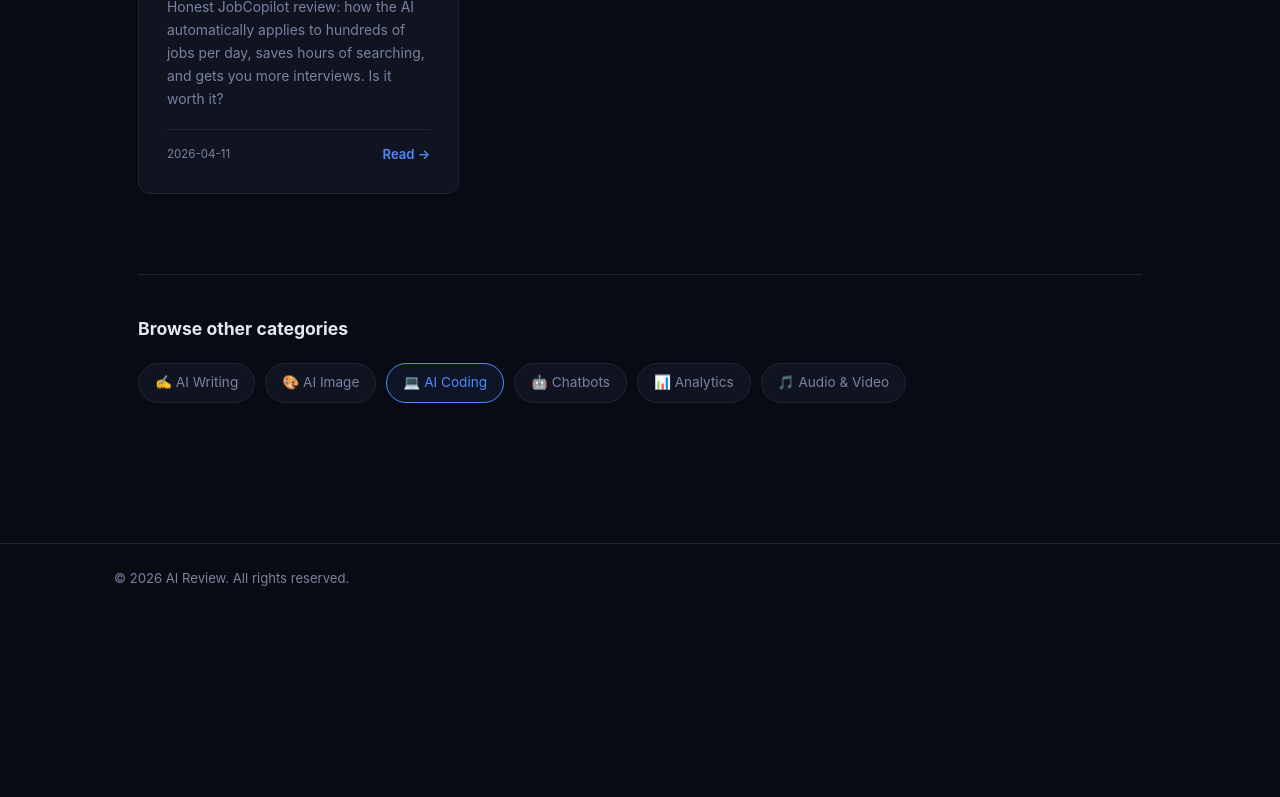
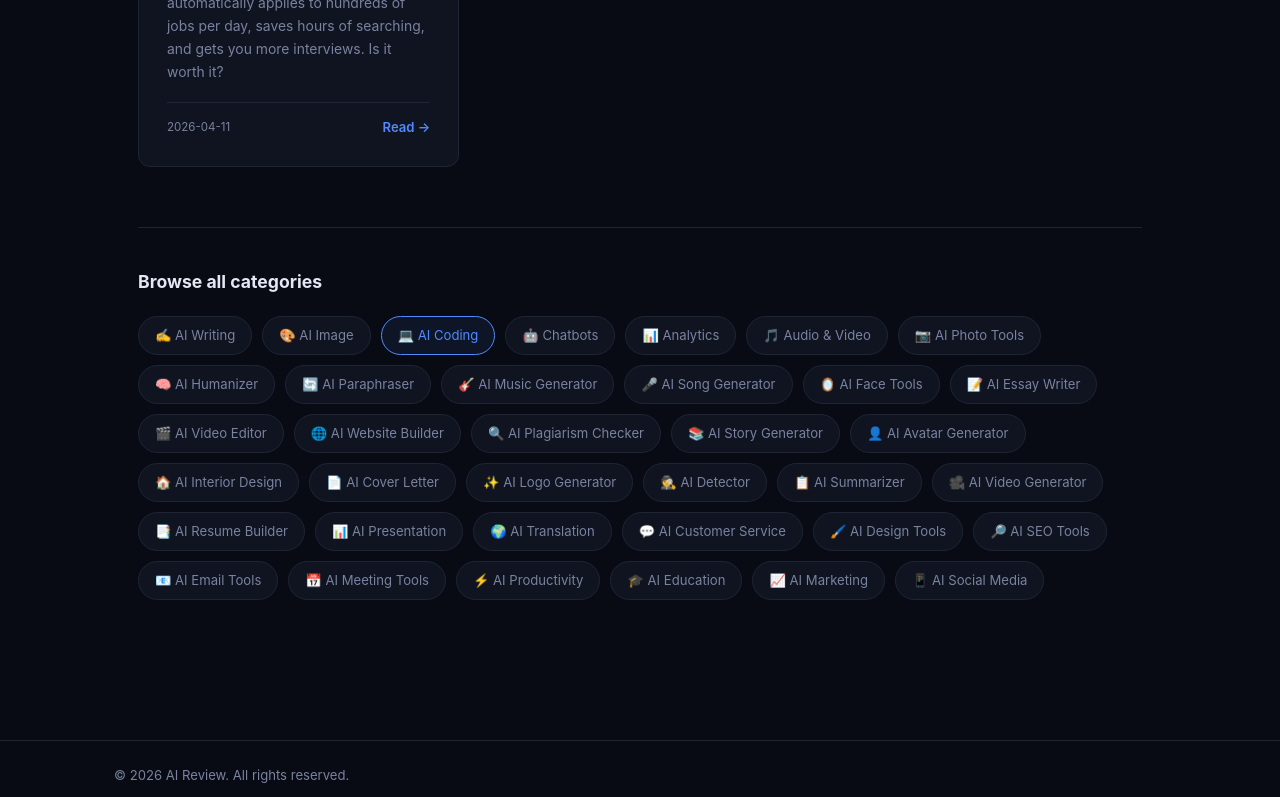
Before and after one commit to conceptsellerbills-cmyk/ai-review-tech, a Next.js app: page /category/ai-coding in a window 1280 px wide. Shown: the part 1056-1853 px from the top of the page. Before the commit the page ends 1669 px from the top, so only its background shows below. Built offline with nearby package versions, Linux system fonts and the light colour scheme.

Commit message:
feat: expand to 30 categories

```diff
--- a/app/category/[category]/page.tsx
+++ b/app/category/[category]/page.tsx
@@ -3,42 +3,44 @@ import { notFound } from 'next/navigation'
 import type { Metadata } from 'next'
 
 const CATEGORIES: Record<string, { name: string; description: string; icon: string; keywords: string[] }> = {
-  'ai-writing': {
-    name: 'AI Writing',
-    description: 'The best AI writing tools for content creators, copywriters, and marketing teams.',
-    icon: '✍️',
-    keywords: ['writing', 'content', 'copy', 'blog', 'text', 'writer'],
-  },
-  'ai-image': {
-    name: 'AI Image',
-    description: 'AI image generators, art tools, and visual content creation platforms.',
-    icon: '🎨',
-    keywords: ['image', 'art', 'photo', 'visual', 'midjourney', 'dall-e', 'stable diffusion', 'generator'],
-  },
-  'ai-coding': {
-    name: 'AI Coding',
-    description: 'AI coding assistants, code completion tools, and developer productivity tools.',
-    icon: '💻',
-    keywords: ['coding', 'code', 'developer', 'programming', 'copilot', 'cursor', 'codeium'],
-  },
-  'chatbots': {
-    name: 'Chatbots',
-    description: 'AI chatbots, conversational AI, and virtual assistant tools.',
-    icon: '🤖',
-    keywords: ['chatbot', 'chat', 'chatgpt', 'claude', 'gemini', 'conversational', 'assistant', 'alternatives'],
-  },
-  'analytics': {
-    name: 'Analytics',
-    description: 'AI-powered data analytics, business intelligence, and insights tools.',
-    icon: '📊',
-    keywords: ['analytics', 'data', 'analysis', 'insights', 'bi', 'dashboard'],
-  },
-  'audio-video': {
-    name: 'Audio & Video',
-    description: 'AI voice generators, video tools, and audio production platforms.',
-    icon: '🎵',
-    keywords: ['voice', 'audio', 'video', 'speech', 'sound', 'music', 'tts'],
-  },
+
+  'ai-writing': { name: 'AI Writing', description: 'Best AI writing tools for bloggers, marketers and copywriters.', icon: '✍️', keywords: ['writing', 'content', 'copy', 'blog', 'text', 'writer'] },
+  'ai-image': { name: 'AI Image', description: 'AI image generators and visual content creation platforms.', icon: '🎨', keywords: ['image', 'art', 'photo', 'visual', 'midjourney', 'dall-e', 'stable diffusion'] },
+  'ai-coding': { name: 'AI Coding', description: 'AI coding assistants and developer productivity tools.', icon: '💻', keywords: ['coding', 'code', 'developer', 'programming', 'copilot', 'cursor'] },
+  'chatbots': { name: 'Chatbots', description: 'AI chatbots, conversational AI and virtual assistants.', icon: '🤖', keywords: ['chatbot', 'chat', 'chatgpt', 'claude', 'gemini', 'conversational', 'alternatives'] },
+  'analytics': { name: 'Analytics', description: 'AI-powered data analytics and business intelligence tools.', icon: '📊', keywords: ['analytics', 'data', 'analysis', 'insights', 'bi'] },
+  'audio-video': { name: 'Audio & Video', description: 'AI voice generators, video tools and audio production.', icon: '🎵', keywords: ['voice', 'audio', 'tts', 'speech', 'sound', 'music'] },
+  'ai-photo-tools': { name: 'AI Photo Tools', description: 'AI photo enhancers, editors and image upscaling tools.', icon: '📷', keywords: ['photo', 'enhance', 'upscale', 'restore', 'retouch', 'background remov', 'headshot'] },
+  'ai-humanizer': { name: 'AI Humanizer', description: 'Tools that make AI-generated text sound more human.', icon: '🧠', keywords: ['humaniz', 'human', 'bypass', 'undetect', 'rewrite'] },
+  'ai-paraphraser': { name: 'AI Paraphraser', description: 'AI paraphrasing tools for rewriting and rewording content.', icon: '🔄', keywords: ['paraphras', 'reword', 'rephras', 'rewrite', 'spinner'] },
+  'ai-music-generator': { name: 'AI Music Generator', description: 'AI tools for generating and composing original music.', icon: '🎸', keywords: ['music generat', 'compose', 'suno', 'udio', 'instrumental'] },
+  'ai-song-generator': { name: 'AI Song Generator', description: 'AI song generators with lyrics and vocals.', icon: '🎤', keywords: ['song generat', 'lyrics', 'vocal', 'suno', 'udio', 'ai song'] },
+  'ai-face-tools': { name: 'AI Face Tools', description: 'AI face swap, face generation and facial editing tools.', icon: '🪞', keywords: ['face swap', 'face generat', 'deepfake', 'face edit', 'portrait'] },
+  'ai-essay-writer': { name: 'AI Essay Writer', description: 'AI essay writing tools for students and academics.', icon: '📝', keywords: ['essay', 'academic', 'student', 'thesis', 'paper'] },
+  'ai-video-editor': { name: 'AI Video Editor', description: 'AI-powered video editing and post-production tools.', icon: '🎬', keywords: ['video edit', 'video generat', 'video creat', 'kling', 'runway', 'sora'] },
+  'ai-website-builder': { name: 'AI Website Builder', description: 'AI tools for building and designing websites without code.', icon: '🌐', keywords: ['website builder', 'web creat', 'no-code', 'landing page', 'wix ai', 'framer'] },
+  'ai-plagiarism-checker': { name: 'AI Plagiarism Checker', description: 'AI-powered plagiarism detection and originality checking.', icon: '🔍', keywords: ['plagiarism', 'originality', 'turnitin', 'duplicate', 'similarity'] },
+  'ai-story-generator': { name: 'AI Story Generator', description: 'AI story generators for fiction, scripts and creative writing.', icon: '📚', keywords: ['story generat', 'fiction', 'narrative', 'plot', 'creative writ'] },
+  'ai-avatar-generator': { name: 'AI Avatar Generator', description: 'AI tools for creating profile pictures and digital avatars.', icon: '👤', keywords: ['avatar', 'profile pic', 'headshot', 'pfp', 'character'] },
+  'ai-interior-design': { name: 'AI Interior Design', description: 'AI tools for interior design, room planning and decoration.', icon: '🏠', keywords: ['interior', 'room', 'decor', 'design', 'furniture', 'architec'] },
+  'ai-cover-letter': { name: 'AI Cover Letter', description: 'AI cover letter generators for job applications.', icon: '📄', keywords: ['cover letter', 'job application', 'resume', 'cv', 'jobcopilot'] },
+  'ai-logo-generator': { name: 'AI Logo Generator', description: 'AI logo makers and brand identity design tools.', icon: '✨', keywords: ['logo', 'brand', 'icon creat', 'looka', 'brandmark'] },
+  'ai-detector': { name: 'AI Detector', description: 'Tools to detect AI-generated content and deepfakes.', icon: '🕵️', keywords: ['detect', 'ai content detect', 'gptzero', 'originality', 'undetect'] },
+  'ai-summarizer': { name: 'AI Summarizer', description: 'AI tools for summarizing articles, documents and videos.', icon: '📋', keywords: ['summar', 'tldr', 'condensed', 'brief', 'abstract'] },
+  'ai-video': { name: 'AI Video Generator', description: 'AI video generation from text prompts and images.', icon: '🎥', keywords: ['video generat', 'text to video', 'runway', 'kling', 'sora', 'pika'] },
+  'ai-resume-builder': { name: 'AI Resume Builder', description: 'AI resume builders and CV generators for job seekers.', icon: '📑', keywords: ['resume', 'cv builder', 'curriculum vitae', 'job seeker'] },
+  'ai-presentation': { name: 'AI Presentation', description: 'AI tools for creating slides and presentations.', icon: '📊', keywords: ['presentation', 'slides', 'powerpoint', 'pitch deck', 'gamma'] },
+  'ai-translation': { name: 'AI Translation', description: 'AI translation tools for accurate multilingual content.', icon: '🌍', keywords: ['translat', 'language', 'multilingual', 'deepl', 'locali'] },
+  'ai-customer-service': { name: 'AI Customer Service', description: 'AI tools for automating and improving customer support.', icon: '💬', keywords: ['customer service', 'support', 'helpdesk', 'chatbot', 'intercom'] },
+  'ai-design-tools': { name: 'AI Design Tools', description: 'AI-powered graphic design and visual creation tools.', icon: '🖌️', keywords: ['design tool', 'graphic design', 'canva', 'adobe', 'figma'] },
+  'ai-seo-tools': { name: 'AI SEO Tools', description: 'AI tools for SEO optimization and content ranking.', icon: '🔎', keywords: ['seo', 'keyword research', 'rank', 'surfer', 'semrush', 'search optim'] },
+  'ai-email-tools': { name: 'AI Email Tools', description: 'AI email writers and inbox management tools.', icon: '📧', keywords: ['email', 'inbox', 'newsletter', 'cold email', 'outreach'] },
+  'ai-meeting-tools': { name: 'AI Meeting Tools', description: 'AI meeting assistants, notetakers and transcription tools.', icon: '📅', keywords: ['meeting', 'notetaker', 'transcript', 'otter', 'fireflies', 'summary'] },
+  'ai-productivity': { name: 'AI Productivity', description: 'AI tools for boosting personal and team productivity.', icon: '⚡', keywords: ['productivity', 'workflow', 'automat', 'task', 'notion', 'efficiency'] },
+  'ai-education': { name: 'AI Education', description: 'AI tools for learning, tutoring and educational content.', icon: '🎓', keywords: ['education', 'learn', 'tutor', 'student', 'teacher', 'course'] },
+  'ai-marketing': { name: 'AI Marketing', description: 'AI marketing tools for campaigns, ads and growth.', icon: '📈', keywords: ['marketing', 'campaign', 'ads', 'growth', 'funnel', 'lead gen'] },
+  'ai-social-media': { name: 'AI Social Media', description: 'AI tools for social media content creation and scheduling.', icon: '📱', keywords: ['social media', 'instagram', 'twitter', 'tiktok', 'linkedin', 'post'] },
+
 }
 
 type Props = { params: Promise<{ category: string }> }
@@ -52,7 +54,7 @@ export async function generateMetadata({ params }: Props): Promise<Metadata> {
   const cat = CATEGORIES[category]
   if (!cat) return {}
   return {
-    title: cat.name + ' Tools',
+    title: cat.name + ' Tools — Best AI Tools 2025',
     description: cat.description,
   }
 }
@@ -65,18 +67,14 @@ export default async function CategoryPage({ params }: Props) {
   const allPosts = getAllPosts()
   const posts = allPosts.filter((p) => {
     const text = (p.title + ' ' + (p.keyword || '') + ' ' + (p.description || '') + ' ' + p.slug).toLowerCase()
-    return cat.keywords.some((kw) => text.includes(kw))
+    return cat.keywords.some((kw) => text.includes(kw.toLowerCase()))
   })
 
   return (
     <>
       <style>{`
         *, *::before, *::after { box-sizing: border-box; margin: 0; padding: 0; }
-        :root {
-          --bg: #080b14; --surface: #0f1420; --border: #1e2535;
-          --text: #e4e8f4; --muted: #7a82a0; --accent: #4f8bff; --accent2: #7c5cfc;
-          --radius: 12px;
-        }
+        :root { --bg: #080b14; --surface: #0f1420; --border: #1e2535; --text: #e4e8f4; --muted: #7a82a0; --accent: #4f8bff; --accent2: #7c5cfc; --radius: 12px; }
         body { background: var(--bg); color: var(--text); font-family: -apple-system, BlinkMacSystemFont, "Segoe UI", sans-serif; line-height: 1.6; }
         a { text-decoration: none; color: inherit; }
         .container { max-width: 1100px; margin: 0 auto; padding: 0 24px; }
@@ -87,7 +85,7 @@ export default async function CategoryPage({ params }: Props) {
         .cat-desc { color: var(--muted); font-size: 1.05rem; max-width: 560px; margin: 0 auto 32px; }
         .back-link { display: inline-flex; align-items: center; gap: 6px; color: var(--muted); font-size: 0.85rem; }
         .back-link:hover { color: var(--accent); }
-        .posts-section { padding: 0 0 80px; }
+        .posts-section { padding: 0 0 60px; }
         .posts-count { font-size: 0.8rem; color: var(--muted); margin-bottom: 28px; }
         .post-grid { display: grid; grid-template-columns: repeat(auto-fill, minmax(310px, 1fr)); gap: 20px; }
         .post-card { padding: 28px; background: var(--surface); border: 1px solid var(--border); border-radius: var(--radius); transition: border-color 0.15s, transform 0.15s; display: flex; flex-direction: column; }
@@ -103,7 +101,7 @@ export default async function CategoryPage({ params }: Props) {
         .all-cats { padding: 40px 0 80px; border-top: 1px solid var(--border); }
         .all-cats-title { font-size: 1.1rem; font-weight: 700; margin-bottom: 20px; }
         .cats-grid { display: flex; flex-wrap: wrap; gap: 10px; }
-        .cat-pill { display: inline-flex; align-items: center; gap: 6px; padding: 8px 16px; border-radius: 50px; background: var(--surface); border: 1px solid var(--border); font-size: 0.85rem; color: var(--muted); transition: border-color 0.15s, color 0.15s; }
+        .cat-pill { display: inline-flex; align-items: center; gap: 6px; padding: 8px 16px; border-radius: 50px; background: var(--surface); border: 1px solid var(--border); font-size: 0.82rem; color: var(--muted); transition: border-color 0.15s, color 0.15s; }
         .cat-pill:hover { border-color: var(--accent); color: var(--accent); }
         .cat-pill.active { border-color: var(--accent); color: var(--accent); background: rgba(79,139,255,0.08); }
       `}</style>
@@ -139,7 +137,7 @@ export default async function CategoryPage({ params }: Props) {
         </section>
 
         <section className="all-cats">
-          <div className="all-cats-title">Browse other categories</div>
+          <div className="all-cats-title">Browse all categories</div>
           <div className="cats-grid">
             {Object.entries(CATEGORIES).map(([slug, c]) => (
               <a key={slug} href={`/category/${slug}`} className={`cat-pill${slug === category ? ' active' : ''}`}>
```
